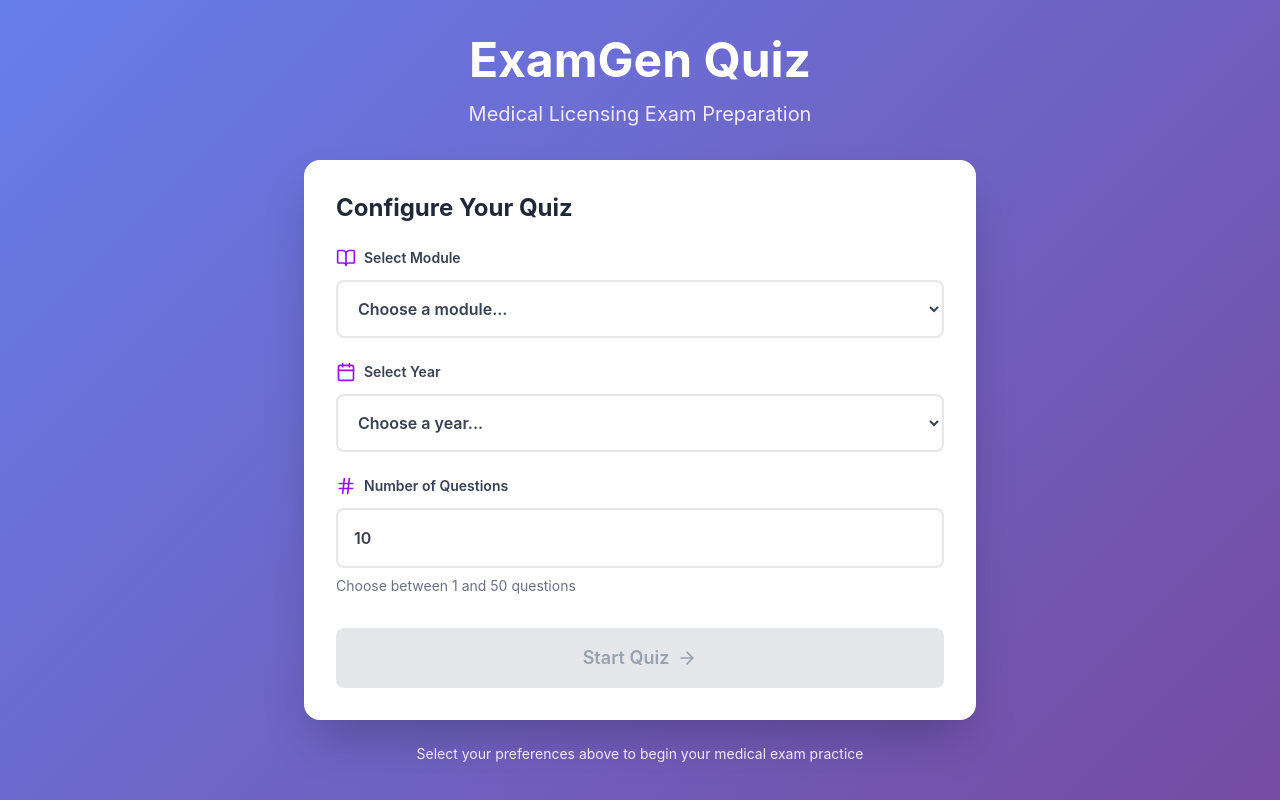
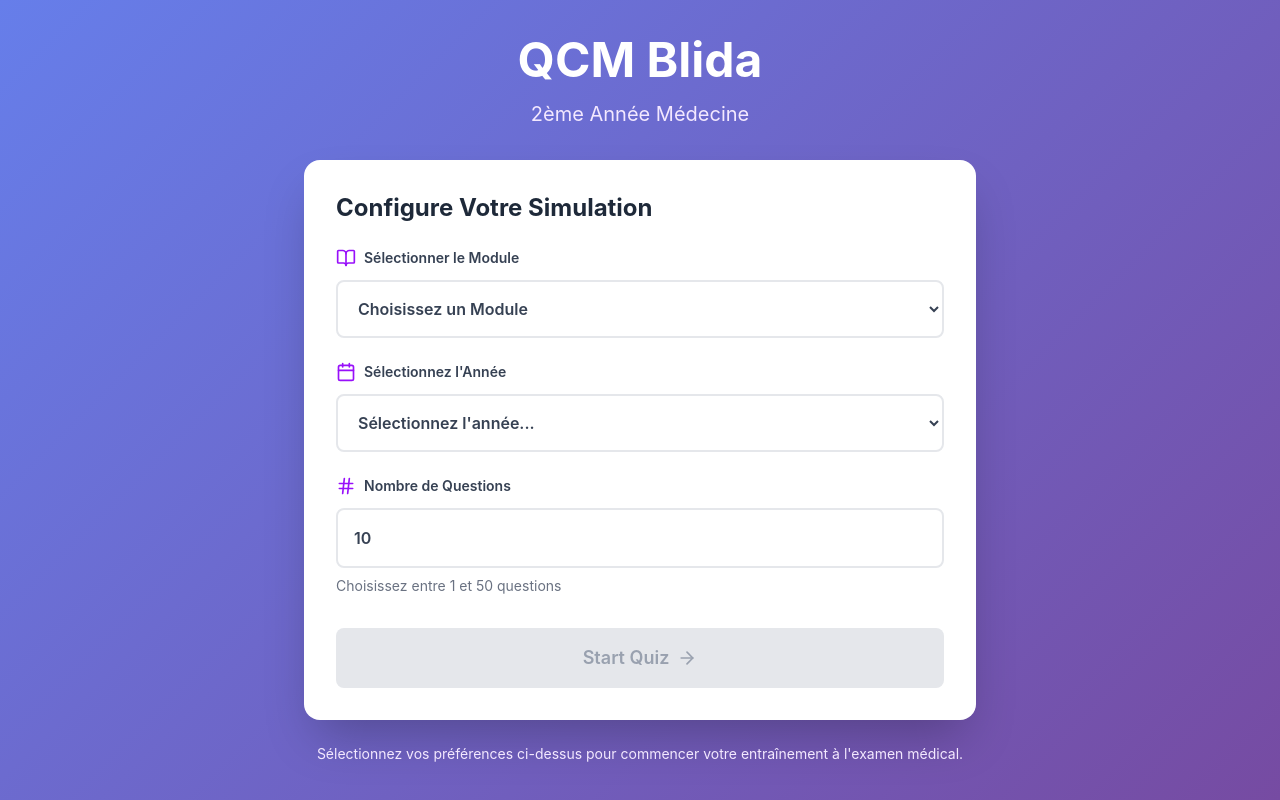
Before and after one commit to AbdelkrimDjl/medqcm, a React (Vite) app: page / in a window 1280 px wide. Built offline with nearby package versions, Linux system fonts and the light colour scheme; the HTML template or start-up script is replaced by a standard one.

Commit message:
Update Home.tsx

```diff
--- a/src/pages/Home.tsx
+++ b/src/pages/Home.tsx
@@ -75,15 +75,15 @@ const Home: React.FC = () => {
     >
       <div className="w-full max-w-2xl">
         <div className="text-center mb-8">
-          <h1 className="text-5xl font-bold text-white mb-4">ExamGen Quiz</h1>
+          <h1 className="text-5xl font-bold text-white mb-4">QCM Blida</h1>
           <p className="text-xl text-purple-100">
-            Medical Licensing Exam Preparation
+            2ème Année Médecine
           </p>
         </div>
 
         <div className="bg-white rounded-2xl shadow-2xl p-8">
           <h2 className="text-2xl font-bold text-gray-800 mb-6">
-            Configure Your Quiz
+            Configure Votre Simulation
           </h2>
 
           <div className="space-y-6">
@@ -91,14 +91,14 @@ const Home: React.FC = () => {
             <div>
               <label className="flex items-center gap-2 text-sm font-semibold text-gray-700 mb-3">
                 <BookOpen className="w-5 h-5 text-purple-600" />
-                Select Module
+                Sélectionner le Module
               </label>
               <select
                 value={selectedModule}
                 onChange={(e) => setSelectedModule(e.target.value)}
                 className="w-full p-4 border-2 border-gray-200 rounded-lg font-semibold text-gray-700 focus:border-purple-600 focus:outline-none transition-all bg-white"
               >
-                <option value="">Choose a module...</option>
+                <option value="">Choisissez un Module</option>
                 {modules.map((module) => (
                   <option key={module} value={module}>
                     {module.charAt(0).toUpperCase() + module.slice(1)}
@@ -111,14 +111,14 @@ const Home: React.FC = () => {
             <div>
               <label className="flex items-center gap-2 text-sm font-semibold text-gray-700 mb-3">
                 <Calendar className="w-5 h-5 text-purple-600" />
-                Select Year
+                Sélectionnez l'Année
               </label>
               <select
                 value={selectedYear}
                 onChange={(e) => setSelectedYear(e.target.value)}
                 className="w-full p-4 border-2 border-gray-200 rounded-lg font-semibold text-gray-700 focus:border-purple-600 focus:outline-none transition-all bg-white"
               >
-                <option value="">Choose a year...</option>
+                <option value="">Sélectionnez l'année...</option>
                 {years.map((year) => (
                   <option key={year} value={year}>
                     {year}
@@ -131,7 +131,7 @@ const Home: React.FC = () => {
             <div>
               <label className="flex items-center gap-2 text-sm font-semibold text-gray-700 mb-3">
                 <Hash className="w-5 h-5 text-purple-600" />
-                Number of Questions
+                Nombre de Questions
               </label>
               <input
                 type="number"
@@ -144,7 +144,7 @@ const Home: React.FC = () => {
                 className="w-full p-4 border-2 border-gray-200 rounded-lg font-semibold text-gray-700 focus:border-purple-600 focus:outline-none transition-all"
               />
               <p className="text-sm text-gray-500 mt-2">
-                Choose between 1 and 50 questions
+                Choisissez entre 1 et 50 questions
               </p>
             </div>
           </div>
@@ -152,7 +152,7 @@ const Home: React.FC = () => {
           {selectedModule && selectedYear && (
             <div className="mt-6 p-4 bg-purple-50 rounded-lg border border-purple-200">
               <h3 className="font-semibold text-purple-900 mb-2">
-                Quiz Configuration
+                Configuration de Simulation
               </h3>
               <div className="space-y-1 text-sm text-purple-700">
                 <p>
@@ -160,7 +160,7 @@ const Home: React.FC = () => {
                   {selectedModule}
                 </p>
                 <p>
-                  <span className="font-semibold">Year:</span> {selectedYear}
+                  <span className="font-semibold">L'Année</span> {selectedYear}
                 </p>
                 <p>
                   <span className="font-semibold">Questions:</span>{" "}
@@ -186,7 +186,7 @@ const Home: React.FC = () => {
 
         <div className="mt-6 text-center text-purple-100 text-sm">
           <p>
-            Select your preferences above to begin your medical exam practice
+            Sélectionnez vos préférences ci-dessus pour commencer votre entraînement à l'examen médical.
           </p>
         </div>
       </div>
```
